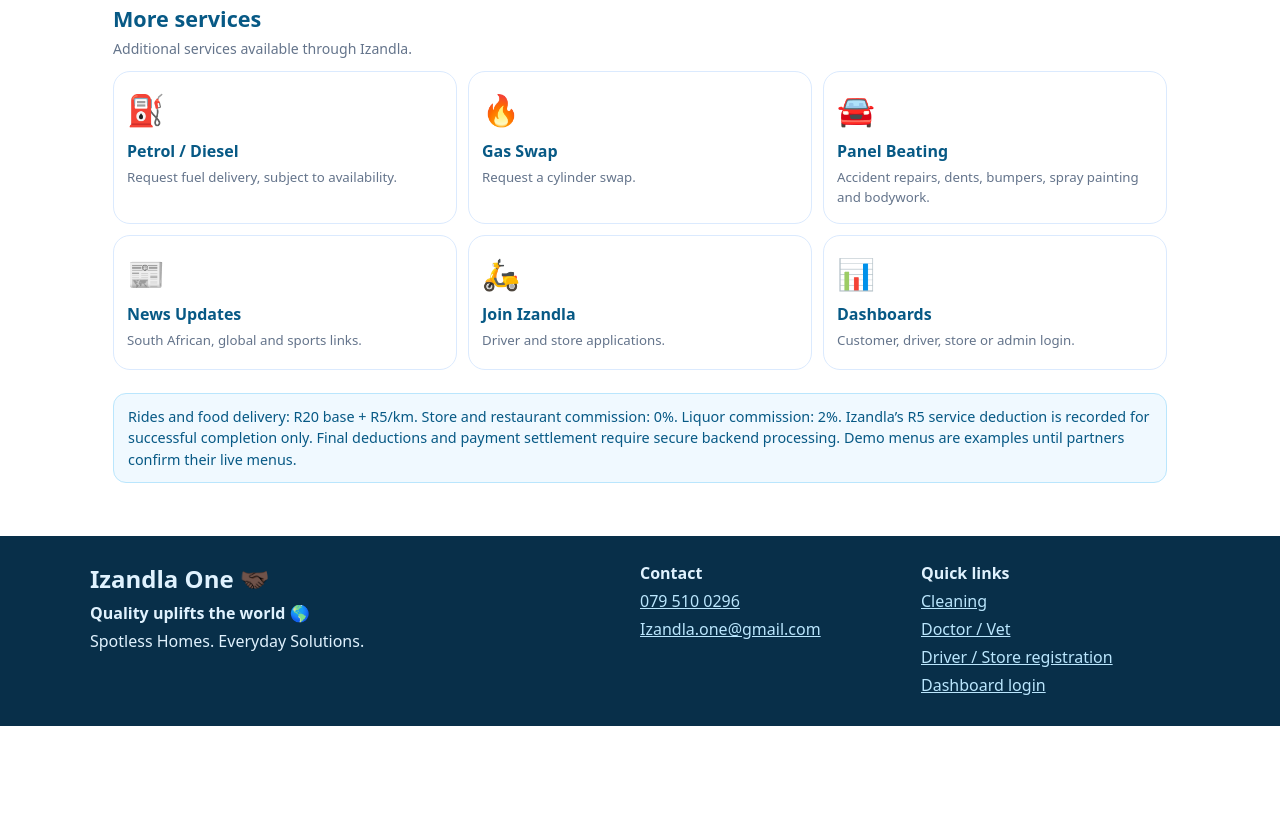
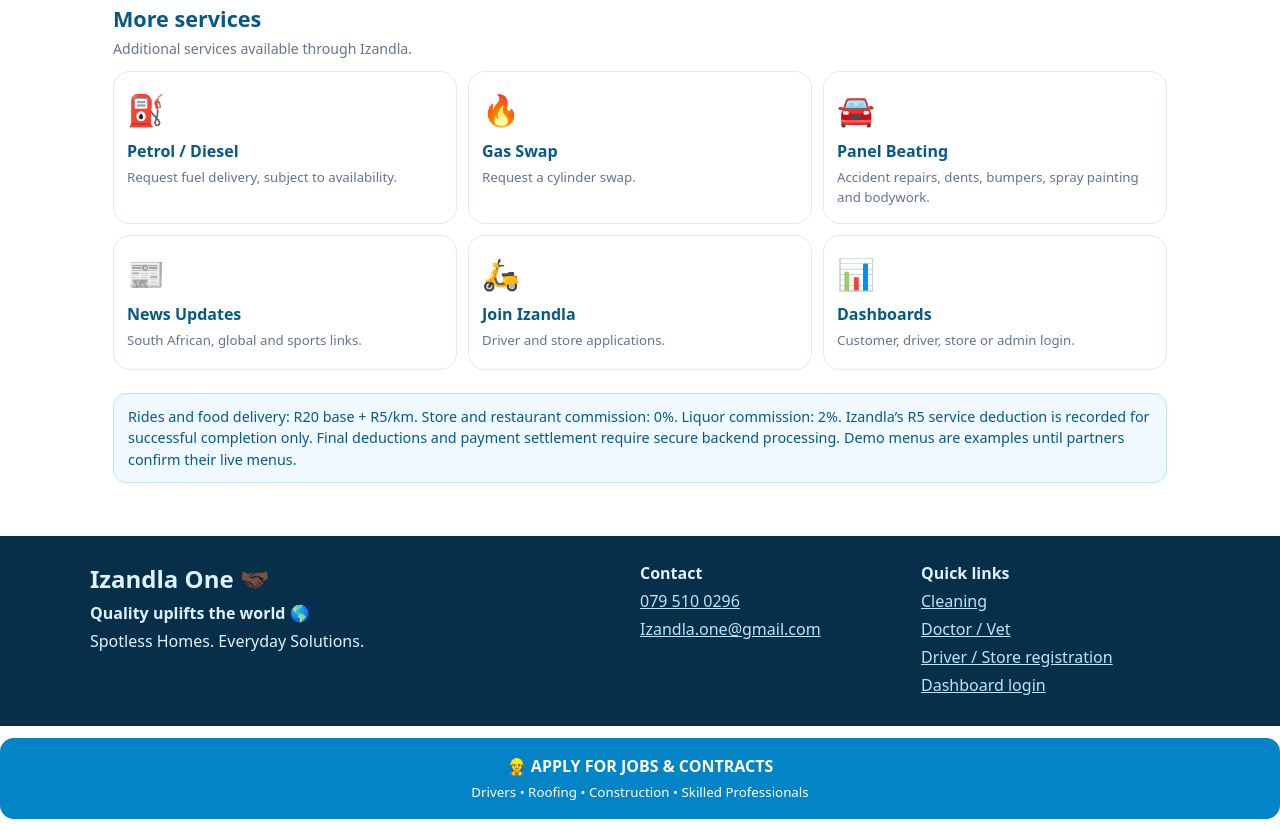
Before and after one commit to Mlondi99247/Izandla-One, a plain HTML site: page index.html in a window 1280 px wide. Shown: the part 946-1777 px from the top of the page. Before the commit the page ends 1672 px from the top, so only its background shows below. Drawn offline with nearby package versions, Linux system fonts and the light colour scheme.

Commit message:
Add job application link to index.html
Added a job application link to the index.html file.

```diff
--- a/index.html
+++ b/index.html
@@ -774,5 +774,15 @@
  }catch(e){console.error(e);toast(e.message)}
 });
 </script>
+
+<a href="/recruitment.html"
+   style="display:block;background:#0284c7;color:white;
+   padding:16px;border-radius:14px;text-align:center;
+   text-decoration:none;font-weight:800;margin:12px 0;">
+   👷 APPLY FOR JOBS & CONTRACTS
+   <small style="display:block;font-weight:400;margin-top:5px;">
+     Drivers • Roofing • Construction • Skilled Professionals
+   </small>
+</a>
 </body>
 </html>
```
